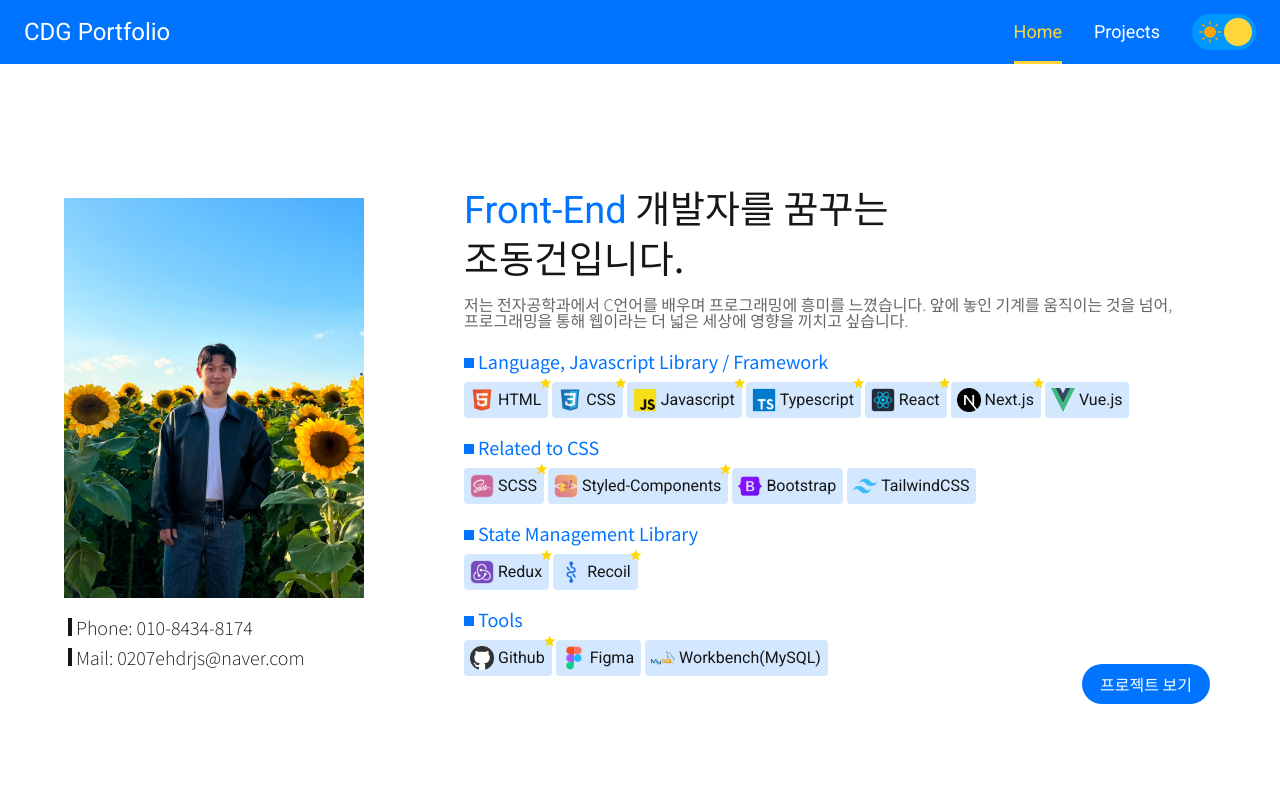
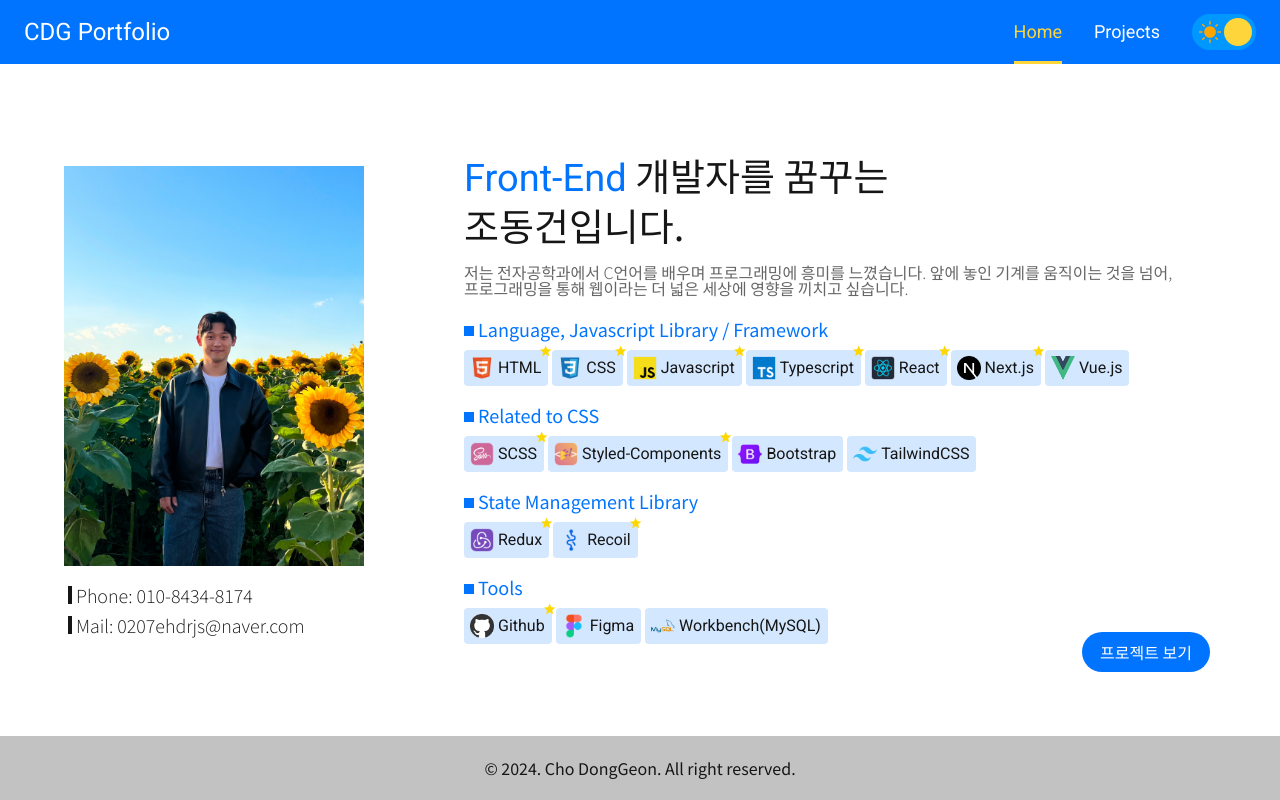
Before and after one commit to IPYURA/CDG-Portfolio-Next, a Next.js app: page / in a window 1280 px wide. Built offline with nearby package versions, Linux system fonts and the light colour scheme.

Commit message:
footer 추가

```diff
--- a/app/layout.tsx
+++ b/app/layout.tsx
@@ -4,6 +4,7 @@ import "../styles/globals.scss";
 import "../styles/zIndex.scss";
 import "../styles/reset.scss";
 import Header from "@/components/Header";
+import Footer from "@/components/Footer";
 
 export const metadata: Metadata = {
   title: "CDG Portfolio",
@@ -20,6 +21,7 @@ export default function RootLayout({
       <body className={notoSansKR.className}>
         <Header />
         {children}
+        <Footer />
       </body>
     </html>
   );
--- /dev/null
+++ b/components/Footer.tsx
@@ -0,0 +1,11 @@
+import styles from "@/styles/header.module.scss";
+
+const Footer = () => {
+  return (
+    <footer className={styles.footer}>
+      © 2024. Cho DongGeon. All right reserved.
+    </footer>
+  );
+};
+
+export default Footer;
--- a/styles/header.module.scss
+++ b/styles/header.module.scss
@@ -97,6 +97,16 @@
   }
 }
 
+.footer {
+  width: 100%;
+  height: 64px;
+  background: var(--achromatic1);
+  color: var(--text-color);
+  display: flex;
+  align-items: center;
+  justify-content: center;
+}
+
 @media screen and (max-width: 769px) {
   .header {
     height: 56px;
--- a/styles/home.module.scss
+++ b/styles/home.module.scss
@@ -3,7 +3,7 @@
   margin: 0 auto;
   max-width: 1200px;
   min-width: 320px;
-  min-height: calc(100vh - 64px);
+  min-height: calc(100vh - 64px - 64px);
   display: flex;
   align-items: center;
   .flexBox {
```
